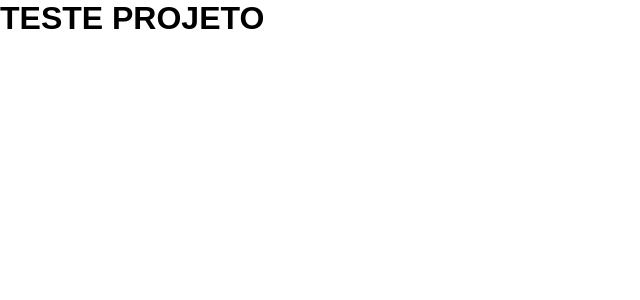
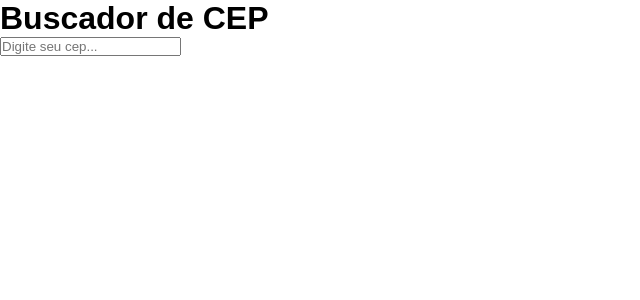
Before and after one commit to ClovisReis21/react_buscador, a React (Create React App) app: page / in a window 1280 px wide. Shown: the top 300 px of the page, without its empty margins (0-640 px from the left). Built offline with nearby package versions, Linux system fonts and the light colour scheme.

Commit message:
added input

```diff
--- a/src/App.js
+++ b/src/App.js
@@ -1,8 +1,15 @@
 
 function App() {
   return (
-    <div className="App">
-      <h1>TESTE PROJETO</h1>
+    <div className="container">
+      <h1 className="title">Buscador de CEP</h1>
+
+      <div className="containerinput">
+        <input
+          type="text"
+          placeholder="Digite seu cep..."
+        />
+      </div>
     </div>
   );
 }
```
